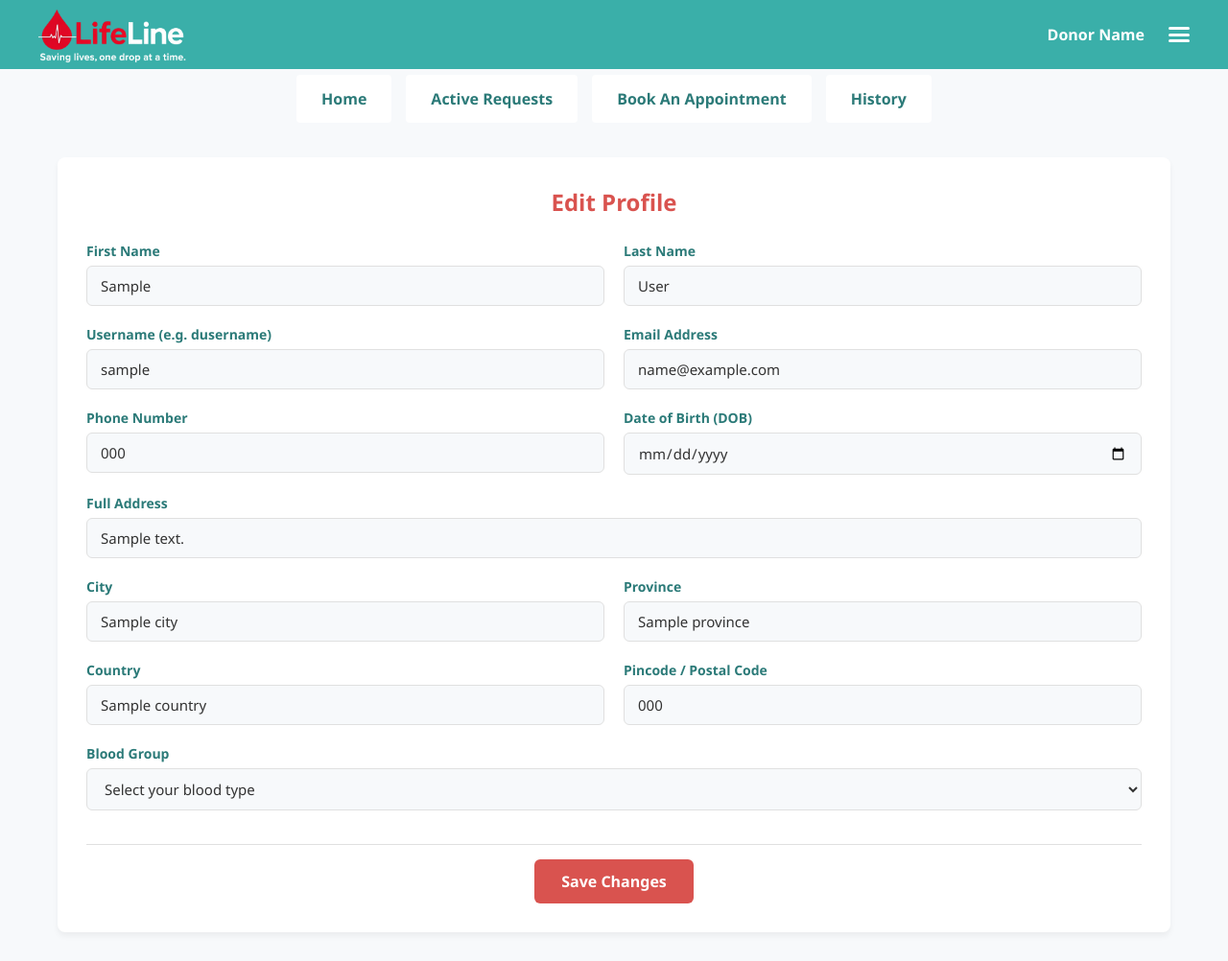
After one commit to shxxbhamz/LifeLine, a Django app: template backend/templates/core/donor_edit_profile.html in a window 1280 px wide. The commit adds this page. Shown: the whole page at 96% size. Run offline with Django 5.2, Linux system fonts and the light colour scheme; a user stored in the database is signed in; tables that the repository leaves empty hold one stand-in row (values such as "Sample post"); the template is opened without the code that fills it: most values are stand-ins (such as "Sample title", 1, 10 or a date in 2020).

Commit message:
BACKEND-011 Integrate donor profile management

```diff
--- a/backend/core/urls.py
+++ b/backend/core/urls.py
@@ -9,6 +9,7 @@ urlpatterns = [
     path("register/donor/", views.donor_signup_view, name="donor_signup"),
     path("register/staff/", views.organization_signup_view, name="organization_signup"),
     path("donor/dashboard/", views.donor_dashboard_view, name="donor_dashboard"),
+    path("donor/profile/edit/", views.donor_edit_profile_view, name="donor_edit_profile"),
     path("staff/dashboard/", views.staff_dashboard_view, name="staff_dashboard"),
     path("logout/", views.logout_view, name="logout"),
 ]
--- a/backend/templates/core/donor_dashboard.html
+++ b/backend/templates/core/donor_dashboard.html
@@ -30,7 +30,7 @@
             <span></span>
           </button>
           <div class="dropdown-content">
-            <a href="edit_dor_profile.html">Edit Profile</a>
+            <a href="{% url 'donor_edit_profile' %}">Edit Profile</a>
             <a href="{% url 'logout' %}">Logout</a>
           </div>
         </div>
--- /dev/null
+++ b/backend/templates/core/donor_edit_profile.html
@@ -0,0 +1,180 @@
+{% load static %}
+<!DOCTYPE html>
+<html lang="en">
+<head>
+  <meta charset="UTF-8">
+  <meta name="viewport" content="width=device-width, initial-scale=1.0">
+  <title>LifeLine - Edit Profile</title>
+  <link rel="stylesheet" href="{% static 'donor/css/styles.css' %}">
+</head>
+<body id="edit-profile-page">
+
+  <!-- Shared Header Section -->
+  <header class="main-header">
+    <div class="header-container">
+      <div class="logo">
+        <a href="{% url 'donor_dashboard' %}">
+          <img src="{% static 'donor/image/logo.png' %}" alt="LifeLine Logo" class="logo-img">
+        </a>
+      </div>
+
+      <!-- User Profile & Hamburger Menu Container -->
+      <div class="header-actions">
+        <span class="donor-name">Donor Name</span>
+
+        <div class="dropdown">
+          <button class="hamburger-btn" aria-label="Toggle Menu">
+            <span></span>
+            <span></span>
+            <span></span>
+          </button>
+          <div class="dropdown-content">
+            <a href="{% url 'donor_dashboard' %}">Home</a>
+            <a href="{% url 'logout' %}">Logout</a>
+          </div>
+        </div>
+      </div>
+    </div>
+  </header>
+
+  <!-- Navigation Bar -->
+  <nav class="main-nav">
+    <ul class="nav-links">
+      <li><a href="{% url 'donor_dashboard' %}" class="nav-item">Home</a></li>
+      <li><a href="active_requests.html" class="nav-item">Active Requests</a></li>
+      <li><a href="book_an_appointment.html" class="nav-item">Book An Appointment</a></li>
+      <li><a href="history.html" class="nav-item">History</a></li>
+    </ul>
+  </nav>
+
+
+  <!-- Main Content Area -->
+  <main class="content">
+
+    <section id="edit-profile-section" class="section">
+      <div class="section-header">
+        <h1>Edit Profile</h1>
+      </div>
+
+      {% if error %}
+        <div class="profile-error" id="profile-error">
+            {{ error }}
+        </div>
+      {% endif %}
+
+      <form method="POST" class="profile-form">
+        {% csrf_token %}
+        <!-- Name Row -->
+        <div class="form-row">
+          <div class="form-group">
+            <label for="firstName">First Name</label>
+            <input type="text" id="firstName" name="firstName" value="{{ form_data.firstName|default:user.first_name }}" required>
+          </div>
+          <div class="form-group">
+            <label for="lastName">Last Name</label>
+            <input type="text" id="lastName" name="lastName" value="{{ form_data.lastName|default:user.last_name }}" required>
+          </div>
+        </div>
+
+        <!-- Account Credentials Row -->
+        <div class="form-row">
+          <div class="form-group">
+            <label for="username">Username (e.g. dusername)</label>
+            <input type="text" id="username" name="username" value="{{ form_data.username|default:user.username }}" required>
+          </div>
+          <div class="form-group">
+            <label for="email">Email Address</label>
+            <input type="email" id="email" name="email" value="{{ form_data.email|default:user.email }}" required>
+          </div>
+        </div>
+
+        <!-- Phone & DOB Row -->
+        <div class="form-row">
+          <div class="form-group">
+            <label for="phone">Phone Number</label>
+            <input type="tel" id="phone" name="phone" value="{{ form_data.phone|default:donor_profile.phone }}" required>
+          </div>
+          <div class="form-group">
+            <label for="dob">Date of Birth (DOB)</label>
+            <input type="date" id="dob" name="dob" value="{% if form_data %}{{ form_data.dob }}{% else %}{{ donor_profile.date_of_birth|date:'Y-m-d' }}{% endif %}" required>
+          </div>
+        </div>
+
+        <!-- Full Address -->
+        <div class="form-group full-width">
+          <label for="address">Full Address</label>
+          <input type="text" id="address" name="address" value="{{ form_data.address|default:donor_profile.street_address }}" required>
+        </div>
+
+        <!-- Location Info Row -->
+        <div class="form-row">
+          <div class="form-group">
+            <label for="city">City</label>
+            <input type="text" id="city" name="city" value="{{ form_data.city|default:donor_profile.city }}" required>
+          </div>
+          <div class="form-group">
+            <label for="province">Province</label>
+            <input type="text" id="province" name="province" value="{{ form_data.province|default:donor_profile.province }}" required>
+          </div>
+        </div>
+
+        <!-- Country & Postal Code Row -->
+        <div class="form-row">
+          <div class="form-group">
+            <label for="country">Country</label>
+            <input type="text" id="country" name="country" value="{{ form_data.country|default:donor_profile.country }}" required>
+          </div>
+          <div class="form-group">
+            <label for="postalCode">Pincode / Postal Code</label>
+            <input type="text" id="postalCode" name="postalCode" value="{{ form_data.postalCode|default:donor_profile.postal_code }}" required>
+          </div>
+        </div>
+
+        <!-- Blood Group & Password Row -->
+          <div class="form-group">
+            <label for="bloodGroup">Blood Group</label>
+            <select id="bloodGroup" name="bloodGroup" required>
+              <option value="">Select your blood type</option>
+              <option value="A+" {% if form_data and form_data.bloodGroup == "A+" or not form_data and donor_profile.blood_type == "A+" %}selected{% endif %}>A Positive (A+)</option>
+              <option value="A-" {% if form_data and form_data.bloodGroup == "A-" or not form_data and donor_profile.blood_type == "A-" %}selected{% endif %}>A Negative (A-)</option>
+              <option value="B+" {% if form_data and form_data.bloodGroup == "B+" or not form_data and donor_profile.blood_type == "B+" %}selected{% endif %}>B Positive (B+)</option>
+              <option value="B-" {% if form_data and form_data.bloodGroup == "B-" or not form_data and donor_profile.blood_type == "B-" %}selected{% endif %}>B Negative (B-)</option>
+              <option value="AB+" {% if form_data and form_data.bloodGroup == "AB+" or not form_data and donor_profile.blood_type == "AB+" %}selected{% endif %}>AB Positive (AB+)</option>
+              <option value="AB-" {% if form_data and form_data.bloodGroup == "AB-" or not form_data and donor_profile.blood_type == "AB-" %}selected{% endif %}>AB Negative (AB-)</option>
+              <option value="O+" {% if form_data and form_data.bloodGroup == "O+" or not form_data and donor_profile.blood_type == "O+" %}selected{% endif %}>O Positive (O+)</option>
+              <option value="O-" {% if form_data and form_data.bloodGroup == "O-" or not form_data and donor_profile.blood_type == "O-" %}selected{% endif %}>O Negative (O-)</option>
+            </select>
+          </div>
+
+        <!-- Submit Button -->
+        <div class="form-actions">
+          <button type="submit" class="btn btn-save">Save Changes</button>
+        </div>
+      </form>
+    </section>
+
+  </main>
+
+  <script>
+    document.addEventListener('DOMContentLoaded', () => {
+      const hamburgerBtn = document.querySelector('.hamburger-btn');
+      const dropdownContent = document.querySelector('.dropdown-content');
+
+      if (hamburgerBtn && dropdownContent) {
+        // Toggle the menu when clicking the hamburger button
+        hamburgerBtn.addEventListener('click', (event) => {
+          dropdownContent.classList.toggle('show');
+          event.stopPropagation(); // Prevents the click from immediately closing the menu
+        });
+
+        // Close the menu if the user clicks anywhere else on the page
+        document.addEventListener('click', (event) => {
+          if (!dropdownContent.contains(event.target)) {
+            dropdownContent.classList.remove('show');
+          }
+        });
+      }
+    });
+  </script>
+</body>
+</html>
--- a/donor/css/styles.css
+++ b/donor/css/styles.css
@@ -322,6 +322,18 @@ main .section {
 }
 .section-header {
   text-align: center;
+}
+
+/* Edit Profile Validation Error */
+.profile-error {
+  background-color: #fdecea;
+  color: #b42318;
+  border: 1px solid #f5c2c0;
+  border-radius: 6px;
+  padding: 12px 16px;
+  margin-bottom: 20px;
+  text-align: center;
+  font-weight: 600;
 }
 
 /* Form Container */
```
Also changed, not shown: backend/core/views.py (+103 -0 lines).
